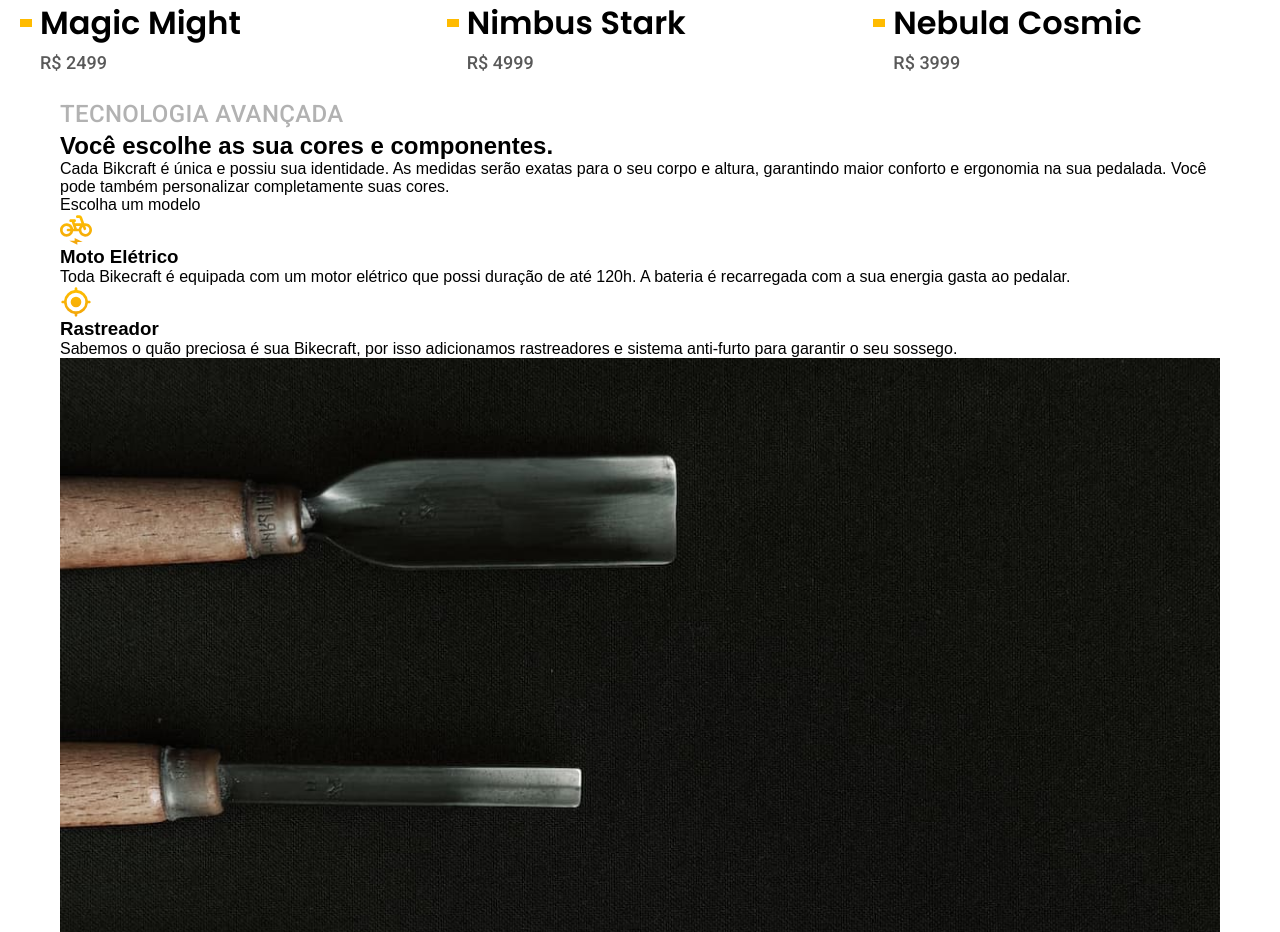
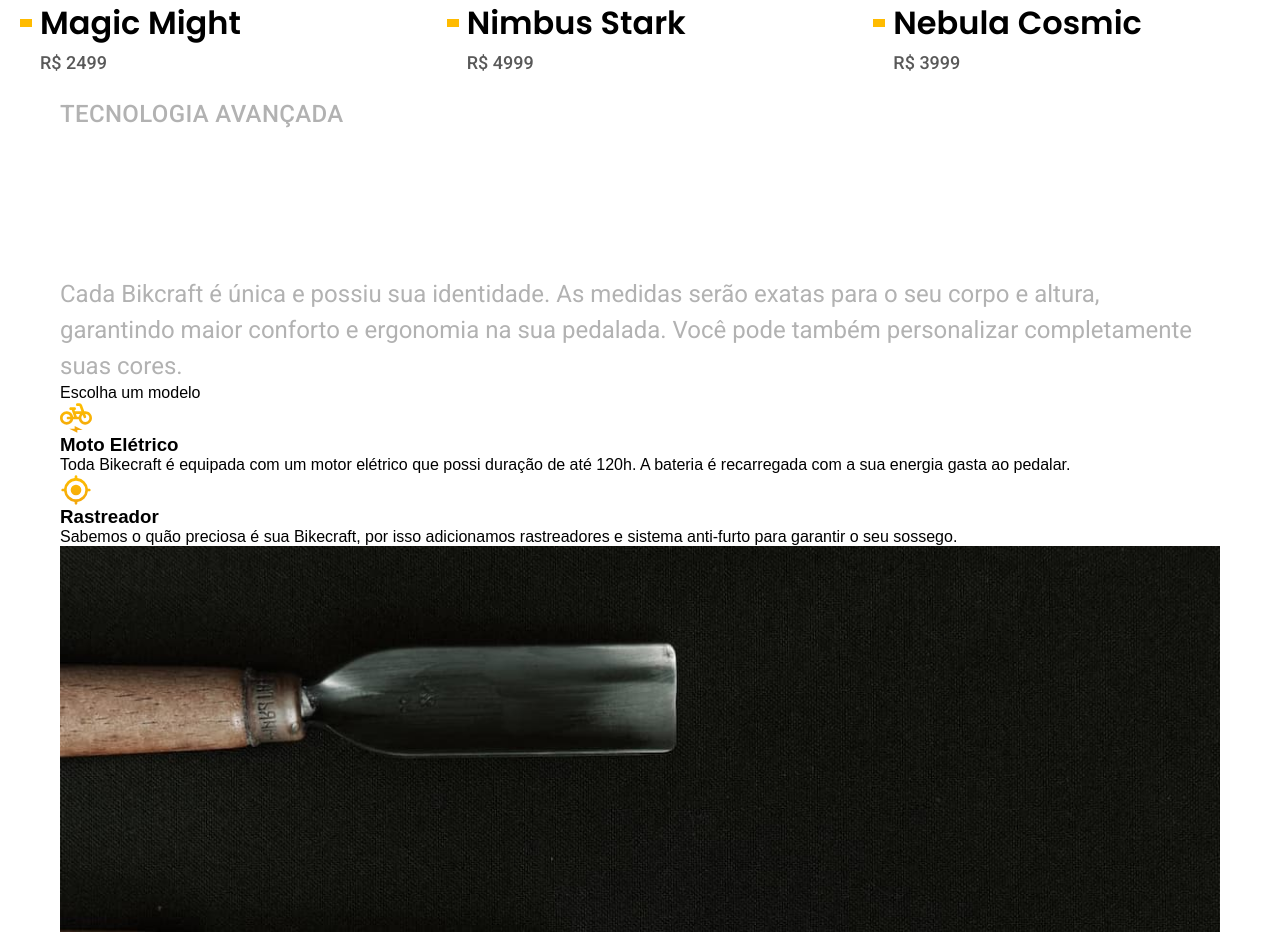
Before and after one commit to ichumbo/bikcraft-completo, a plain HTML site: page index.html in a window 1280 px wide. Shown: the part 1358-2290 px from the top of the page. Drawn offline with Linux system fonts and the light colour scheme.

Commit message:
ajustando html

```diff
--- a/index.html
+++ b/index.html
@@ -47,7 +47,7 @@
     <article class="bikes-lists">
     <h2 class="font-1-xxl container">escolha a sua<span>.</span></h2>
 
-    <ul>
+    <ul class="ul-bikes">
         <li>
             <a href="./bicicletas/magic.html">
                 <img src="./img/bicicletas/magic-home.jpg" alt="Bicicleta Preta">
@@ -78,8 +78,8 @@
         <div class="technology container">
             <div class="technology-content">
                 <span class="font-2-l-b cor-5">Tecnologia Avançada</span>
-                <h2>Você escolhe as sua cores e componentes.</h2>
-                <p>Cada Bikcraft é única e possiu sua identidade. As medidas serão exatas para o seu corpo e altura, garantindo maior conforto e ergonomia na sua pedalada. Você pode também personalizar completamente suas cores.</p>
+                <h2 class="font-1-xxl cor-0">você escolhe as sua cores e componentes<span class="cor-p1">.</span></h2>
+                <p class="font-2-l cor-5">Cada Bikcraft é única e possiu sua identidade. As medidas serão exatas para o seu corpo e altura, garantindo maior conforto e ergonomia na sua pedalada. Você pode também personalizar completamente suas cores.</p>
                 <a href="./bicicletas.html">Escolha um modelo</a>
 
                 <div>
```
